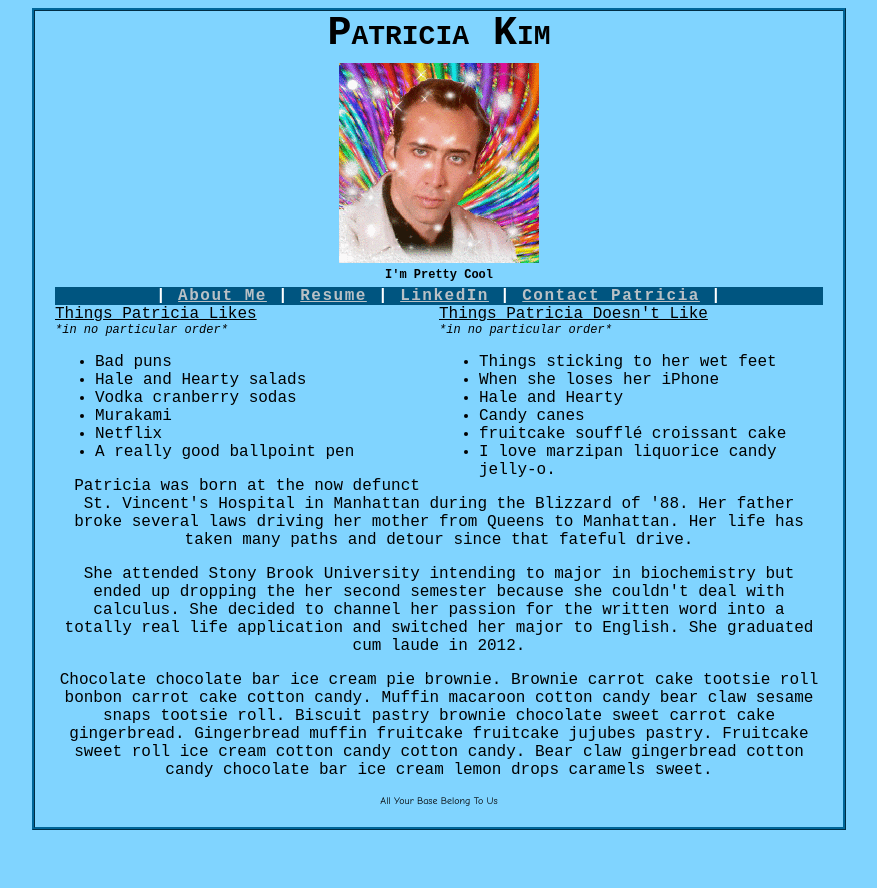
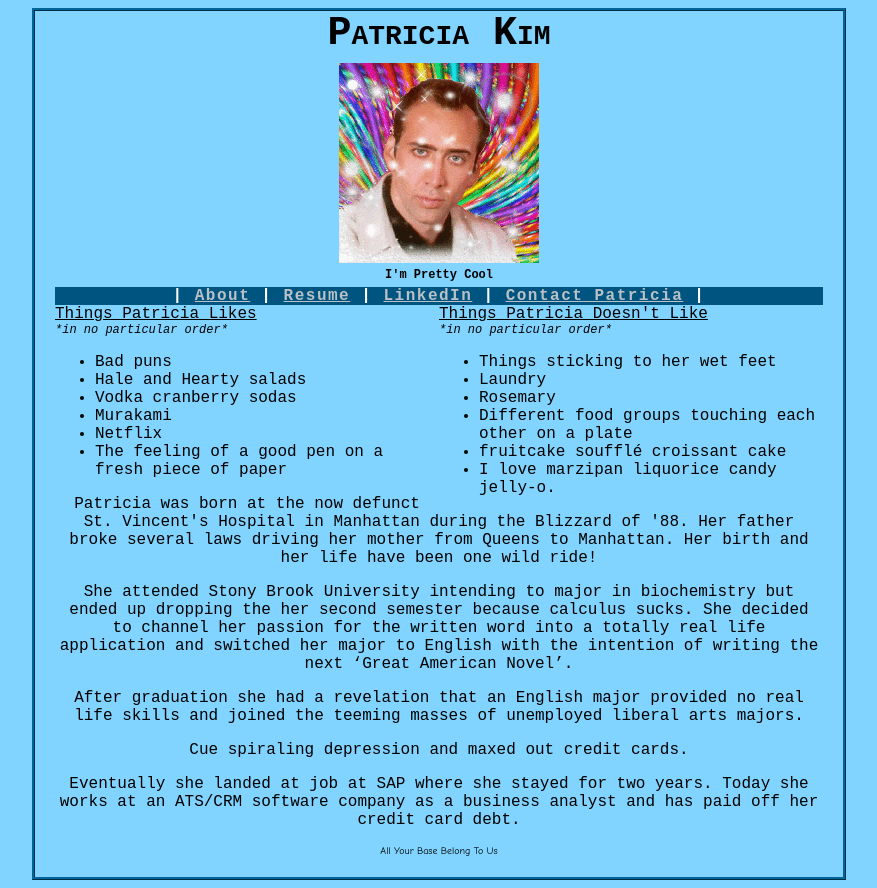
Before and after one commit to patkim88/FEWD85_Patricia, a plain HTML site: page week1_Pat/Patricia Assignment 1/index.html in a window 1280 px wide. Shown: the whole page, without its empty margins (201-1078 px from the left). Before the commit the page ends 838 px from the top, so only its background shows below. Drawn offline with Linux system fonts and the light colour scheme.

```diff
--- a/week1_Pat/Patricia Assignment 1/index.html
+++ b/week1_Pat/Patricia Assignment 1/index.html
@@ -14,7 +14,7 @@
   </header>
 
   <nav>
-    | <a href="index.html/">About Me</a> |
+    | <a href="index.html/">About</a> |
     <a href="resume.html/">Resume</a> |
     <a href="http://wwww.linkedin.com/in/patriciakim">LinkedIn</a> |
     <a href="mailto:kimpatricia@gmail.com">Contact Patricia</a> |
@@ -31,7 +31,7 @@
       <li>Vodka cranberry sodas</li>
       <li>Murakami</li>
       <li>Netflix</li>
-      <li>A really good ballpoint pen</li>
+      <li>The feeling of a good pen on a fresh piece of paper</li>
     </ul>
   </section>
 
@@ -42,9 +42,9 @@
     </aside>
     <ul>
       <li>Things sticking to her wet feet</li>
-      <li>When she loses her iPhone</li>
-      <li>Hale and Hearty</li>
-      <li>Candy canes</li>
+      <li>Laundry</li>
+      <li>Rosemary</li>
+      <li>Different food groups touching each other on a plate</li>
       <li>fruitcake soufflé croissant cake</li>
       <li>I love marzipan liquorice candy jelly-o.</li>
     </ul>
@@ -52,14 +52,22 @@
 
   <section class="about-me">
     <p>
-      Patricia was born at the now defunct St. Vincent's Hospital in Manhattan during the Blizzard of '88. Her father broke several laws driving her mother from Queens to Manhattan. Her life has taken many paths and detour since that fateful drive.
+      Patricia was born at the now defunct St. Vincent's Hospital in Manhattan during the Blizzard of '88. Her father broke several laws driving her mother from Queens to Manhattan. Her birth and her life have been one wild ride!
     </p>
     <p>
-      She attended Stony Brook University intending to major in biochemistry but ended up dropping the her second semester because she couldn't deal with calculus. She decided to channel her passion for the written word into a totally real life application and switched her major to English. She graduated cum laude in 2012.
+      She attended Stony Brook University intending to major in biochemistry but ended up dropping the her second semester because calculus sucks. She decided to channel her passion for the written word into a totally real life application and switched her
+      major to English with the intention of writing the next ‘Great American Novel’.
     </p>
     <p>
-      Chocolate chocolate bar ice cream pie brownie. Brownie carrot cake tootsie roll bonbon carrot cake cotton candy. Muffin macaroon cotton candy bear claw sesame snaps tootsie roll. Biscuit pastry brownie chocolate sweet carrot cake gingerbread. Gingerbread muffin fruitcake fruitcake jujubes pastry. Fruitcake sweet roll ice cream cotton candy cotton candy. Bear claw gingerbread cotton candy chocolate bar ice cream lemon drops caramels sweet.
-  </p>
+      After graduation she had a revelation that an English major provided no real life skills and joined the teeming masses of unemployed liberal arts majors.
+    </p>
+    <p class="sadface">
+      Cue spiraling depression and maxed out credit cards.
+    </p>
+    <p>
+      Eventually she landed at job at SAP where she stayed for two years. Today she works at an ATS/CRM software company as a business analyst and has paid off her credit card debt.
+    </p>
+
   </section>
 
   <footer>
--- a/week1_Pat/Patricia Assignment 1/main.css
+++ b/week1_Pat/Patricia Assignment 1/main.css
@@ -30,7 +30,6 @@ nav {
 
 a {
   color: #b9c1c6;
-
 }
 
 .like-list {
```
